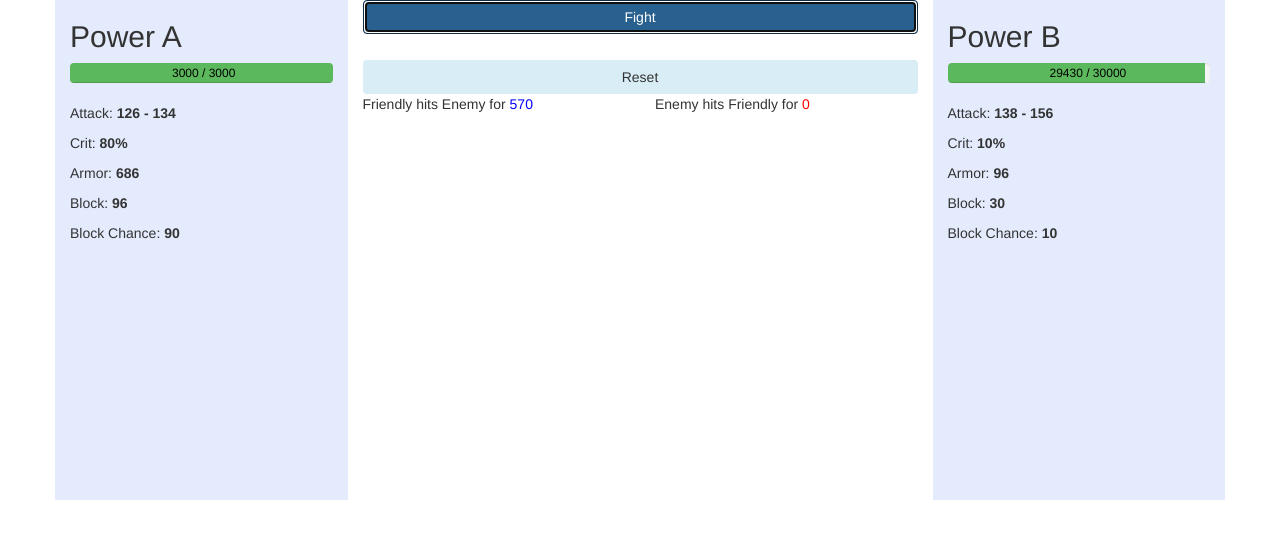
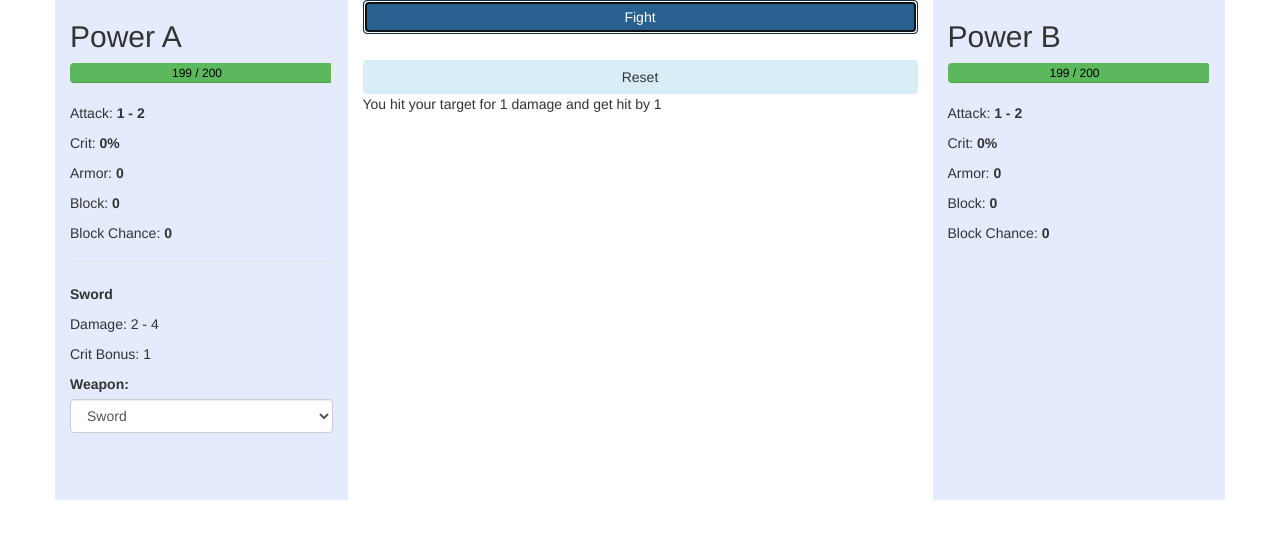
Before and after one commit to eldarmoore/Angular7, an Angular app: page / in a window 1280 px wide. Both pictures are taken after a click on the button "Fight". Shown: the top 538 px of the page. Built offline with nearby package versions, Linux system fonts and the light colour scheme.

Commit message:
Playground OOP: 1. Created Model for Characters 2. Created Service for items 3. Created Model for chat log 4. Created Item model

```diff
--- a/src/app/app.component.html
+++ b/src/app/app.component.html
@@ -7,18 +7,27 @@
 
       <!-- HEALTH BAR -->
       <div class="progress">
-        <div class="progress-bar {{ progressBar(prstHealth(friendlyHealth, friendlyCurrentHealth)) }}" role="progressbar" aria-valuenow="40"
-             aria-valuemin="0" aria-valuemax="100" [style.width.%]="prstHealth(friendlyHealth, friendlyCurrentHealth)">
-          <!--<span class="progress-text">{{ prstHealth(friendlyHealth, friendlyCurrentHealth) }}%</span>-->
-          <span class="progress-text">{{ friendlyCurrentHealth }} / {{ friendlyHealth }}</span>
+        <div class="progress-bar {{ progressBar(prstHealth(player1.health, player1.currentHealth)) }}" role="progressbar" aria-valuenow="40"
+             aria-valuemin="0" aria-valuemax="100" [style.width.%]="prstHealth(player1.health, player1.currentHealth)">
+          <!--<span class="progress-text">{{ prstHealth(player1.health, player1.currentHealth) }}%</span>-->
+          <span class="progress-text">{{ player1.currentHealth }} / {{ player1.health }}</span>
         </div>
       </div>
       <!-- END - HEALTH BAR -->
-      <p>Attack:  <b>{{ friendlyMinAttack }} - {{ friendlyMaxAttack }}</b></p>
-      <p>Crit:    <b>{{ friendlyCrit }}%</b></p>
-      <p>Armor:   <b>{{ friendlyArmor }}</b></p>
-      <p>Block:   <b>{{ friendlyBlock }}</b></p>
-      <p>Block Chance: <b>{{ friendlyBlockChance }}</b></p>
+      <p>Attack:  <b>{{ player1.minAttack }} - {{ player1.maxAttack }}</b></p>
+      <p>Crit:    <b>{{ player1.criticalStrike }}%</b></p>
+      <p>Armor:   <b>{{ player1.armor }}</b></p>
+      <p>Block:   <b>{{ player1.block }}</b></p>
+      <p>Block Chance: <b>{{ player1.blockChance }}</b></p>
+      <hr>
+      <!--<p>{{ displayItem[0].name }}</p>-->
+      <p><b>{{ getItem(itemSelected)[0].name }}</b></p>
+      <p>Damage: {{ getItem(itemSelected)[0].minAttack }} - {{ getItem(itemSelected)[0].maxAttack }}</p>
+      <p>Crit Bonus: {{ getItem(itemSelected)[0].criticalStrike }}</p>
+      <label for="player1-weapons-list">Weapon:</label>
+      <select id="player1-weapons-list" class="form-control" [(ngModel)]="itemSelected">
+        <option *ngFor="let item of items" [value]="item.name" [selected]="item.name == 'Sword'">{{ item.name }}</option>
+      </select>
     </div>
 
     <!-- Center -->
@@ -26,12 +35,17 @@
       <button class="btn btn-primary col-md-12" (click)="onFight()">Fight</button>
       <p style="height: 50px">{{ status }}</p>
       <button class="btn bg-info col-md-12" (click)="resetStats()">Reset</button>
+      <!--<div class="row">-->
+        <!--<div class="col-md-6">-->
+          <!--<p *ngFor="let log of friendlyCombatLog">Friendly hits Enemy for <span style="color: blue;">{{ log }}</span></p>-->
+        <!--</div>-->
+        <!--<div class="col-md-6">-->
+          <!--<p *ngFor="let log of enemyCombatLog">Enemy hits Friendly for <span style="color: red;">{{ log }}</span></p>-->
+        <!--</div>-->
+      <!--</div>-->
       <div class="row">
-        <div class="col-md-6">
-          <p *ngFor="let log of friendlyCombatLog">Friendly hits Enemy for <span style="color: blue;">{{ log }}</span></p>
-        </div>
-        <div class="col-md-6">
-          <p *ngFor="let log of enemyCombatLog">Enemy hits Friendly for <span style="color: red;">{{ log }}</span></p>
+        <div class="col-md-12">
+          <p *ngFor="let log of chatlog">{{ log }}</p>
         </div>
       </div>
     </div>
@@ -42,19 +56,19 @@
 
       <!-- HEALTH BAR -->
       <div class="progress">
-        <div class="progress-bar {{ progressBar(prstHealth(enemyHealth, enemyCurrentHealth)) }}" role="progressbar" aria-valuenow="40"
-             aria-valuemin="0" aria-valuemax="100" [style.width.%]="prstHealth(enemyHealth, enemyCurrentHealth)">
-          <!--<span class="progress-text">{{ prstHealth(enemyHealth, enemyCurrentHealth) }}%</span>-->
-          <span class="progress-text">{{ enemyCurrentHealth }} / {{ enemyHealth }}</span>
+        <div class="progress-bar {{ progressBar(prstHealth(player2.health, player2.currentHealth)) }}" role="progressbar" aria-valuenow="40"
+             aria-valuemin="0" aria-valuemax="100" [style.width.%]="prstHealth(player2.health, player2.currentHealth)">
+          <!--<span class="progress-text">{{ prstHealth(player2.health, player2.currentHealth) }}%</span>-->
+          <span class="progress-text">{{ player2.currentHealth }} / {{ player2.health }}</span>
         </div>
       </div>
       <!-- END - HEALTH BAR -->
 
-      <p>Attack:  <b>{{ enemyMinAttack }} - {{ enemyMaxAttack }}</b></p>
-      <p>Crit:    <b>{{ enemyCrit }}%</b></p>
-      <p>Armor:   <b>{{ enemyArmor }}</b></p>
-      <p>Block:   <b>{{ enemyBlock }}</b></p>
-      <p>Block Chance: <b>{{ enemyBlockChance }}</b></p>
+      <p>Attack:  <b>{{ player2.minAttack }} - {{ player2.maxAttack }}</b></p>
+      <p>Crit:    <b>{{ player2.criticalStrike }}%</b></p>
+      <p>Armor:   <b>{{ player2.armor }}</b></p>
+      <p>Block:   <b>{{ player2.block }}</b></p>
+      <p>Block Chance: <b>{{ player2.blockChance }}</b></p>
     </div>
   </div>
 </div>
--- a/src/app/app.component.ts
+++ b/src/app/app.component.ts
@@ -1,44 +1,59 @@
-import {Component} from '@angular/core';
+import {Component, OnInit} from '@angular/core';
+import {CharacterModel} from './models/character.model';
+import {ChatlogModel} from './models/chatlog.model';
+import {Items} from './services/items.service';
+import {Item} from './models/item.model';
 
 @Component({
   selector: 'app-root',
   templateUrl: './app.component.html',
   styleUrls: ['./app.component.css']
 })
-export class AppComponent {
-  friendlyMaxAttack = 134;
-  friendlyMinAttack = 126;
-  friendlyCrit = 80;
-  friendlyHealth = 3000;
-  friendlyCurrentHealth = 3000;
-  friendlyArmor = 686;
-  friendlyBlockChance = 90;
-  friendlyBlock = 96;
-  friendlyHealthPercentage: number;
-  friendlyCritMultiplier = 5;
-  friendlyFilteredAttack: number;
-  enemyMaxAttack = 156;
-  enemyMinAttack = 138;
-  enemyCrit = 10;
-  enemyHealth = 30000;
-  enemyCurrentHealth = 30000;
-  enemyArmor = 96;
-  enemyBlockChance = 10;
-  enemyBlock = 30;
-  enemyHealthPercentage: number;
-  enemyCritMultiplier = 5;
-  enemyFilteredAttack: number;
+export class AppComponent implements OnInit {
+  public player1FilteredAttack: number;
+  public player2FilteredAttack: number;
+  public player1: CharacterModel = new CharacterModel('Friendly', 2, 1, 0, 200, 200, 0, 0, 0, 4);
+  public player2: CharacterModel = new CharacterModel('Enemy', 2, 1, 0, 200, 200, 0, 0, 0, 4);
   status: string;
+  public player1Crit: boolean;
+  public player2Crit: boolean;
   friendlyCombatLog = [];
   enemyCombatLog = [];
-  combatLog: number[][] = new Array<number[]>();
+  public chatlog = [];
+  public itemSelected: string;
+  displayItem: Item[];
+  items: Item[] = new Items().items;
+
+  constructor() {
+    console.log(this.items);
+    this.itemSelected = 'Sword';
+  }
+
+  ngOnInit() {
+  }
 
   resetStats() {
-    this.friendlyCurrentHealth = this.friendlyHealth;
-    this.enemyCurrentHealth = this.enemyHealth;
-    this.friendlyCombatLog = [];
-    this.enemyCombatLog = [];
+    this.player1.currentHealth = this.player1.health;
+    this.player2.currentHealth = this.player2.health;
+    this.chatlog = [];
     this.status = '';
+  }
+
+  getItem(name) {
+    const obj: Item[] = this.items.filter(function(node) {
+      return node.name === name;
+    });
+    return obj;
+    // this.displayItem = obj;
+  }
+
+
+  public playerCritTest(crit) {
+    if (crit === true) {
+      return '*critically hit*';
+    } else {
+      return 'hit';
+    }
   }
 
   public prstHealth(health, currentHealth) {
@@ -84,41 +99,65 @@ export class AppComponent {
   }
 
   onFight() {
-    if (this.friendlyCurrentHealth && this.enemyCurrentHealth > 0) {
+    if (this.player1.currentHealth && this.player2.currentHealth > 0) {
 
       // Generate random number between min - max
       // Math.floor(Math.random() * (max - min + 1)) + min
-      let friendlyAttack = Math.floor(Math.random() * (this.friendlyMaxAttack - this.friendlyMinAttack + 1)) + this.friendlyMinAttack;
+      const friendlyAttackBasic = Math.floor(Math.random() * (this.player1.maxAttack - this.player1.minAttack + 1)) + this.player1.minAttack;
 
       // Critical strike chance
-      friendlyAttack = this.critChance(this.friendlyCrit, friendlyAttack, this.friendlyCritMultiplier);
-      this.friendlyFilteredAttack = this.blockChance(this.enemyBlockChance, this.armorMitigation(friendlyAttack, this.enemyArmor), this.enemyBlock);
-      console.log('Friendly Attack: ' + friendlyAttack + ' after mitigation ' + this.friendlyFilteredAttack);
-      if (this.enemyCurrentHealth - this.friendlyFilteredAttack > 0) {
-        this.enemyCurrentHealth -= this.friendlyFilteredAttack;
-        this.friendlyCombatLog.push(this.friendlyFilteredAttack);
+      const friendlyAttack = this.critChance(this.player1.criticalStrike, friendlyAttackBasic, this.player1.critMultiplier);
+
+      if (friendlyAttack !== friendlyAttackBasic) {
+        this.player1Crit = true;
       } else {
-        this.enemyCurrentHealth = 0;
-        this.friendlyCombatLog.push(this.friendlyFilteredAttack);
-        this.status = 'Friendly player has WON!';
+        this.player1Crit = false;
+      }
+
+      if (friendlyAttack >= 0) {
+        this.player1FilteredAttack = this.blockChance(this.player2.blockChance, this.armorMitigation(friendlyAttack, this.player2.armor), this.player2.block);
+        if (this.player2.currentHealth - this.player1FilteredAttack > 0) {
+          this.player2.currentHealth -= this.player1FilteredAttack;
+          this.friendlyCombatLog.push(this.player1FilteredAttack);
+        } else {
+          this.player2.currentHealth = 0;
+          this.friendlyCombatLog.push(this.player1FilteredAttack);
+          this.status = 'Friendly player has WON!';
+        }
+      } else {
+        console.log('Player1 attack is null');
       }
 
       // Generate random number between min - max
       // Math.floor(Math.random() * (max - min + 1)) + min
-      let enemyAttack = Math.floor(Math.random() * (this.enemyMaxAttack - this.enemyMinAttack + 1)) + this.enemyMinAttack;
+      const enemyAttackBasic = Math.floor(Math.random() * (this.player2.maxAttack - this.player2.minAttack + 1)) + this.player2.minAttack;
 
       // Critical strike chance
-      enemyAttack = this.critChance(this.enemyCrit, enemyAttack, this.enemyCritMultiplier);
-      this.enemyFilteredAttack = this.blockChance(this.friendlyBlockChance, this.armorMitigation(enemyAttack, this.friendlyArmor), this.friendlyBlock);
-      console.log('Enemy Attack: ' + enemyAttack + ' after mitigation ' + this.enemyFilteredAttack);
-      if (this.friendlyCurrentHealth - this.enemyFilteredAttack > 0) {
-        this.friendlyCurrentHealth -= this.enemyFilteredAttack;
-        this.enemyCombatLog.push(this.enemyFilteredAttack);
+      const enemyAttack = this.critChance(this.player2.criticalStrike, enemyAttackBasic, this.player2.critMultiplier);
+      if (enemyAttack !== enemyAttackBasic) {
+        this.player2Crit = true;
+        console.log(enemyAttackBasic);
+        console.log(enemyAttack);
+        console.log(this.player2Crit);
       } else {
-        this.friendlyCurrentHealth = 0;
-        this.enemyCombatLog.push(this.enemyFilteredAttack);
-        this.status = 'Enemy player has WON!';
+        this.player2Crit = false;
       }
+      if (enemyAttack >= 0) {
+        this.player2FilteredAttack = this.blockChance(this.player1.blockChance, this.armorMitigation(enemyAttack, this.player1.armor), this.player1.armor);
+        if (this.player1.currentHealth - this.player2FilteredAttack > 0) {
+          this.player1.currentHealth -= this.player2FilteredAttack;
+          this.enemyCombatLog.push(this.player2FilteredAttack);
+        } else {
+          this.player1.currentHealth = 0;
+          this.enemyCombatLog.push(this.player2FilteredAttack);
+          this.status = 'Enemy player has WON!';
+        }
+      } else {
+        console.log('Player2 attack is null');
+      }
+
+      const log = 'You ' + this.playerCritTest(this.player1Crit) + ' your target for ' + this.player1FilteredAttack.toString() + ' damage and get ' + this.playerCritTest(this.player2Crit) + ' by ' + this.player2FilteredAttack.toString();
+      this.chatlog.push(log);
     }
   }
 }
--- /dev/null
+++ b/src/app/models/chatlog.model.ts
@@ -0,0 +1,3 @@
+export class ChatlogModel {
+  public combatLog: string;
+}
--- /dev/null
+++ b/src/app/services/items.service.ts
@@ -0,0 +1,11 @@
+import { Item } from '../models/item.model';
+
+export class Items {
+  items: Item[] = [];
+
+  constructor() {
+    this.items.push(new Item('Hatchet', 3, 6, 1, 0, 0, 0, 0, 0));
+    this.items.push(new Item('Sword', 2, 4, 1, 0, 0, 0, 0, 0));
+    this.items.push(new Item('Pike', 4, 8, 1, 0, 0, 0, 0, 0));
+  }
+}
```
Also changed, not shown: src/app/models/character.model.ts (added, +15 -0 lines), src/app/models/item.model.ts (added, +15 -0 lines).
